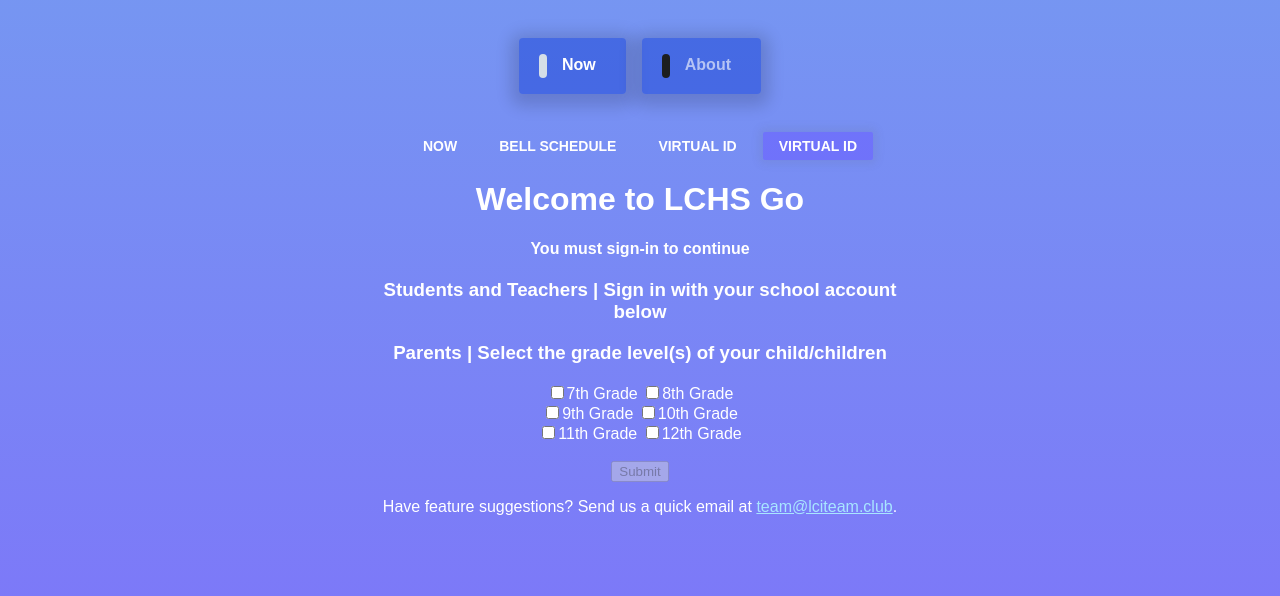
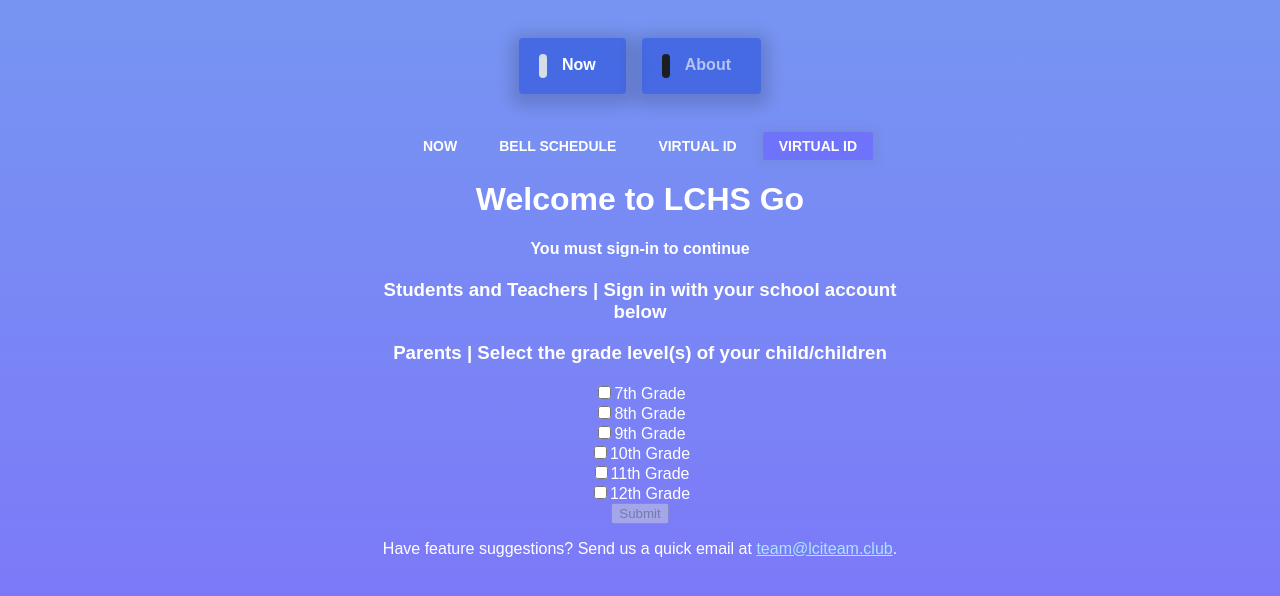
Before and after one commit to lchsiteam/lchs-go-pwa, a Vue app: page /home/Welcome in a window 1280 px wide. Shown: the top 596 px of the page. Built offline with nearby package versions, Linux system fonts and the light colour scheme; a web font is replaced by a local one.

Commit message:
fixed mistakes and made code cleaner

```diff
--- a/src/views/Welcome.vue
+++ b/src/views/Welcome.vue
@@ -4,23 +4,31 @@
     <h4>You must sign-in to continue</h4>
     <h3>Students and Teachers | Sign in with your school account below</h3>
     <h3>Parents | Select the grade level(s) of your child/children</h3>
-    <input v-model="rawInput" type="checkbox" id="grade7" value=7>7th Grade
-    <input v-model="rawInput" type="checkbox" id="grade8" value=8>8th Grade
+    <div v-for='grade in allGrades' :key='grade'>
+      <input v-model='rawInput' type='checkbox' :id="`grade${grade}`" :value='grade'>{{grade}}th Grade
+    </div>
+    <!--
+    <input v-model="rawInput" type="checkbox" id="grade7" :value=7>7th Grade
+    <input v-model="rawInput" type="checkbox" id="grade8" :value=8>8th Grade
     <br>
-    <input v-model="rawInput" type="checkbox" id="grade9" value=9>9th Grade
-    <input v-model="rawInput" type="checkbox" id="grade10" value=10>10th Grade
+    <input v-model="rawInput" type="checkbox" id="grade9" :value=9>9th Grade
+    <input v-model="rawInput" type="checkbox" id="grade10" :value=10>10th Grade
     <br>
-    <input v-model="rawInput" type="checkbox" id="grade11" value=11>11th Grade
-    <input v-model="rawInput" type="checkbox" id="grade12" value=12>12th Grade
+    <input v-model="rawInput" type="checkbox" id="grade11" :value=11>11th Grade
+    <input v-model="rawInput" type="checkbox" id="grade12" :value=12>12th Grade
     <br><br>
+    -->
     <button @click="saveInput()" :disabled="!buttonOn(rawInput)">Submit</button>
   </div>
 </template>
 <script lang="ts">
 import { Component, Vue } from 'vue-property-decorator';
+import { allGrades } from '@/schedule';
 
 @Component({})
 export default class Welcome extends Vue {
+  //this is a class variable
+  allGrades = allGrades;
   rawInput: number[] = []
   currentInput: number[] = []
 
```
